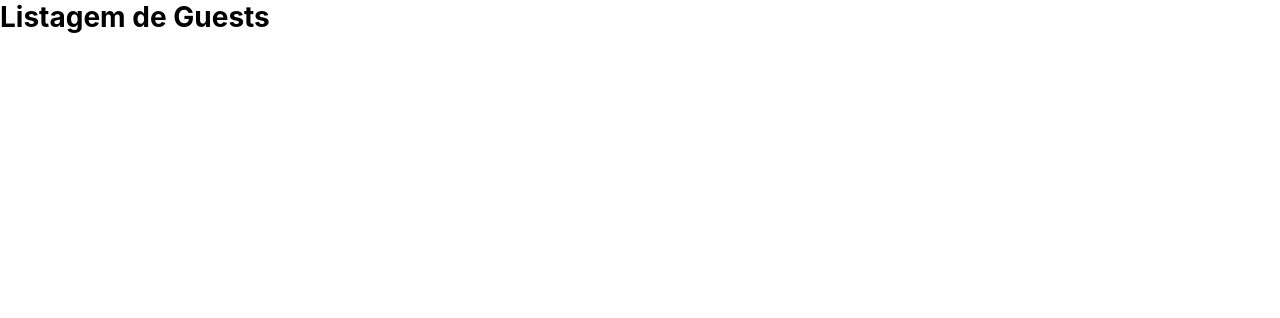
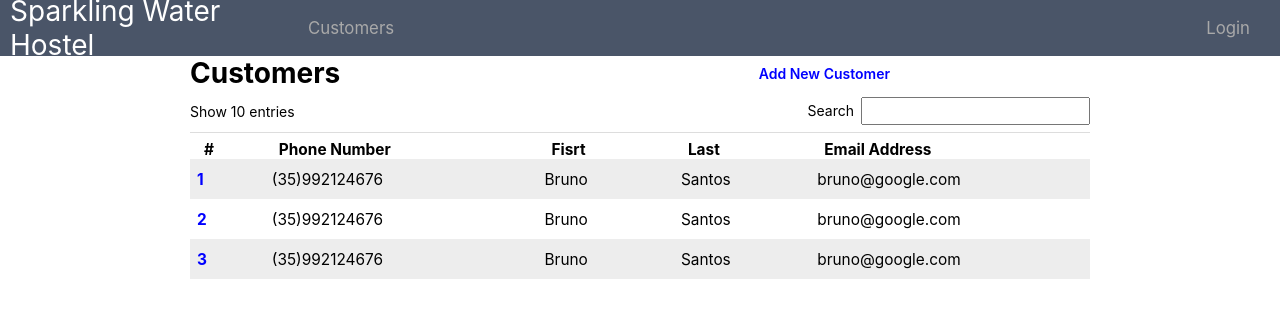
Before and after one commit to rsbruno/white-shark, a Next.js app: page /guests in a window 1280 px wide. Shown: the top 318 px of the page. Built offline with nearby package versions, Linux system fonts and the light colour scheme.

Commit message:
feat:list all guests

```diff
--- a/pages/_app.js
+++ b/pages/_app.js
@@ -1,10 +1,29 @@
 import "../styles/globals.scss";
-import React from "react"
+import React from "react";
+import styles from "../styles/template.module.scss";
+import Link from "next/link";
 
 function MyApp({ Component, pageProps }) {
   return (
     <React.StrictMode>
-      <Component {...pageProps} />
+      <div className={styles.container}>
+        <header>
+          <div className={styles.titleContainer}>
+            <Link href="/">
+              <a>Sparkling Water Hostel</a>
+            </Link>
+          </div>
+          <div className={styles.linkContainer}>
+            <Link href="/guests">
+              <a>Customers</a>
+            </Link>
+            <Link href="/">
+              <a>Login</a>
+            </Link>
+          </div>
+        </header>
+        <Component {...pageProps} />
+      </div>
     </React.StrictMode>
   );
 }
--- a/pages/guests/add.jsx
+++ b/pages/guests/add.jsx
@@ -1,5 +1,5 @@
 import { useRef, useState } from "react";
-import styles from "../../styles/guests/index.module.scss";
+import styles from "../../styles/guests/add.module.scss";
 
 import { ToastContainer, toast } from "react-toastify";
 import "react-toastify/dist/ReactToastify.css";
--- a/pages/guests/index.jsx
+++ b/pages/guests/index.jsx
@@ -1,7 +1,59 @@
+import styles from "../../styles/guests/index.module.scss";
+import Link from "next/link";
+
 export default function Guests() {
   return (
-    <div>
-      <h1>Listagem de Guests</h1>
-    </div>
+    <section className={styles.listContainer}>
+      <div className={styles.listContent}>
+        <div className={styles.header}>
+          <h2>Customers</h2>
+          <Link href="/guests/add">
+            <a>Add New Customer</a>
+          </Link>
+        </div>
+        <div className={styles.listProps}>
+          <div>Show 10 entries</div>
+          <div className={styles.containerInput}>
+            <label>Search</label>
+            <input type="text" />
+          </div>
+        </div>
+
+        <table>
+          <thead>
+            <tr>
+              <th className={styles.id}>#</th>
+              <th className={styles.phone}>Phone Number</th>
+              <th className={styles.first}>Fisrt</th>
+              <th className={styles.last}>Last</th>
+              <th className={styles.email}>Email Address</th>
+            </tr>
+          </thead>
+          <tbody>
+            <tr>
+              <td>1</td>
+              <td>(35)992124676</td>
+              <td>Bruno</td>
+              <td>Santos</td>
+              <td>bruno@google.com</td>
+            </tr>
+            <tr>
+              <td>2</td>
+              <td>(35)992124676</td>
+              <td>Bruno</td>
+              <td>Santos</td>
+              <td>bruno@google.com</td>
+            </tr>
+            <tr>
+              <td>3</td>
+              <td>(35)992124676</td>
+              <td>Bruno</td>
+              <td>Santos</td>
+              <td>bruno@google.com</td>
+            </tr>
+          </tbody>
+        </table>
+      </div>
+    </section>
   );
 }
--- /dev/null
+++ b/styles/guests/add.module.scss
@@ -0,0 +1,41 @@
+.container {
+  display: flex;
+  align-items: center;
+  justify-content: center;
+  .content {
+    width: 100%;
+    max-width: 900px;
+    height: 200px;
+    .titlePage {
+      font-size: 2.2rem;
+    }
+    .containerTextInput {
+      width: 100%;
+      display: flex;
+      align-items: flex-start;
+      justify-content: center;
+      margin-bottom: 10px;
+      gap: 10px;
+      .contentTextInput {
+        width: 100%;
+      }
+    }
+    .buttonSubmit {
+      width: 80px;
+      height: 35px;
+      background: #0275d8;
+      border: none;
+      outline: none;
+      border-radius: 4px;
+      cursor: pointer;
+      .buttonText {
+        font-size: 1rem;
+        color: #fff;
+      }
+    }
+    .linkRedirect {
+      color: #0275d8;
+      font-size: 1.1rem;
+    }
+  }
+}
--- a/styles/guests/index.module.scss
+++ b/styles/guests/index.module.scss
@@ -1,41 +1,92 @@
-.container {
+.listContainer {
   display: flex;
   align-items: center;
   justify-content: center;
-  .content {
+  .listContent {
     width: 100%;
     max-width: 900px;
     height: 200px;
-    .titlePage {
-      font-size: 2.2rem;
-    }
-    .containerTextInput {
-      width: 100%;
+    .header {
       display: flex;
-      align-items: flex-start;
-      justify-content: center;
-      margin-bottom: 10px;
-      gap: 10px;
-      .contentTextInput {
-        width: 100%;
+      align-items: center;
+      justify-content: space-between;
+      width: 700px;
+      h2 {
+        font-size: 2rem;
+      }
+      a {
+        color: blue;
+        font-weight: 600;
       }
     }
-    .buttonSubmit {
-      width: 80px;
-      height: 35px;
-      background: #0275d8;
-      border: none;
-      outline: none;
-      border-radius: 4px;
-      cursor: pointer;
-      .buttonText {
-        font-size: 1rem;
-        color: #fff;
+  }
+
+  .listProps {
+    display: flex;
+    align-items: center;
+    justify-content: space-between;
+    border-bottom: solid 1px #ddd;
+    margin-bottom: 7px;
+    padding-bottom: 7px;
+    padding-top: 7px;
+    .containerInput {
+      label {
+        margin-right: 7px;
+      }
+      input {
+        height: 28px;
+        padding: 5px;
       }
     }
-    .linkRedirect {
-      color: #0275d8;
-      font-size: 1.1rem;
+  }
+
+  table {
+    width: 100%;
+    border-collapse: collapse;
+    thead {
+      text-align: left;
+
+      tr {
+        font-size: 1.1rem;
+        th {
+          padding: 0 7px;
+        }
+        .id {
+          width: 60px;
+          padding: 0 14px;
+        }
+        .phone {
+          width: 200px;
+        }
+        .first {
+          width: 100px;
+        }
+        .last {
+          width: 100px;
+        }
+        .email {
+          width: 200px;
+        }
+      }
+    }
+    tbody {
+      text-align: left;
+      tr {
+        background: #ededed;
+        height: 40px;
+        font-weight: 400;
+        &:nth-child(2n) {
+          background: #fff;
+        }
+        td {
+          font-size: 1.1rem;
+          &:first-child {
+            color: blue;
+            padding-left: 7px;
+            font-weight: bold;
+          }
+        }
+      }
     }
   }
 }
--- /dev/null
+++ b/styles/template.module.scss
@@ -0,0 +1,31 @@
+.container {
+  header {
+    height: 4rem;
+    width: 100%;
+    background-color: #4a5568;
+    display: flex;
+    color: #a9a9a9;
+    display: flex;
+    justify-content: flex-start;
+    align-items: center;
+    padding: 0 10px;
+    .titleContainer {
+      width: 360px;
+      a {
+        font-size: 2rem;
+        font-weight: 400;
+        color: #fff;
+      }
+    }
+    .linkContainer {
+      display: flex;
+      justify-content: space-between;
+      align-items: center;
+      width: 100%;
+      padding:0 20px;
+      a{
+          font-size: 1.2rem;
+      }
+    }
+  }
+}
```
Also changed, not shown: pages/index.jsx (+0 -16 lines), styles/Home.module.scss (+0 -29 lines).
